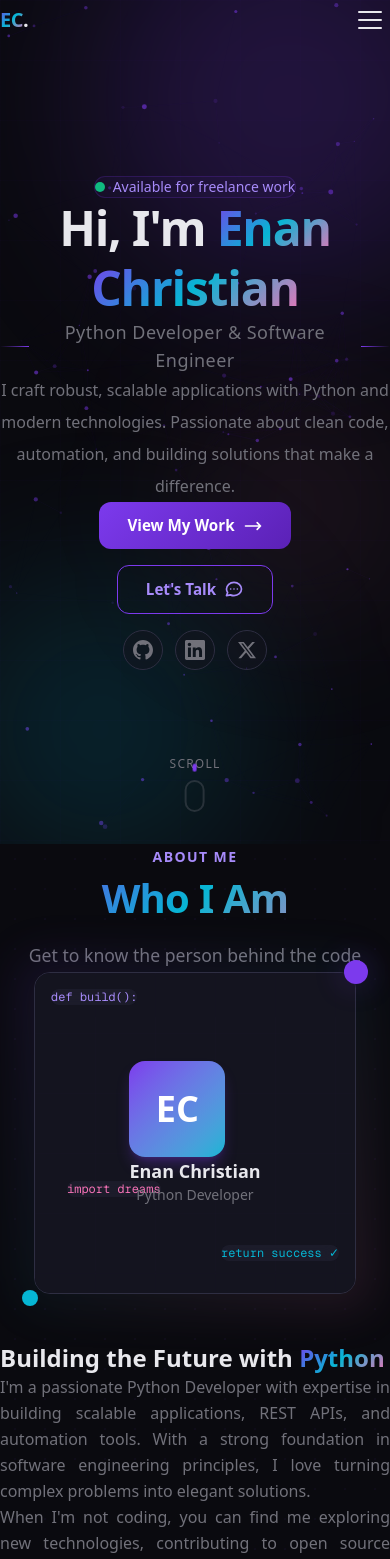
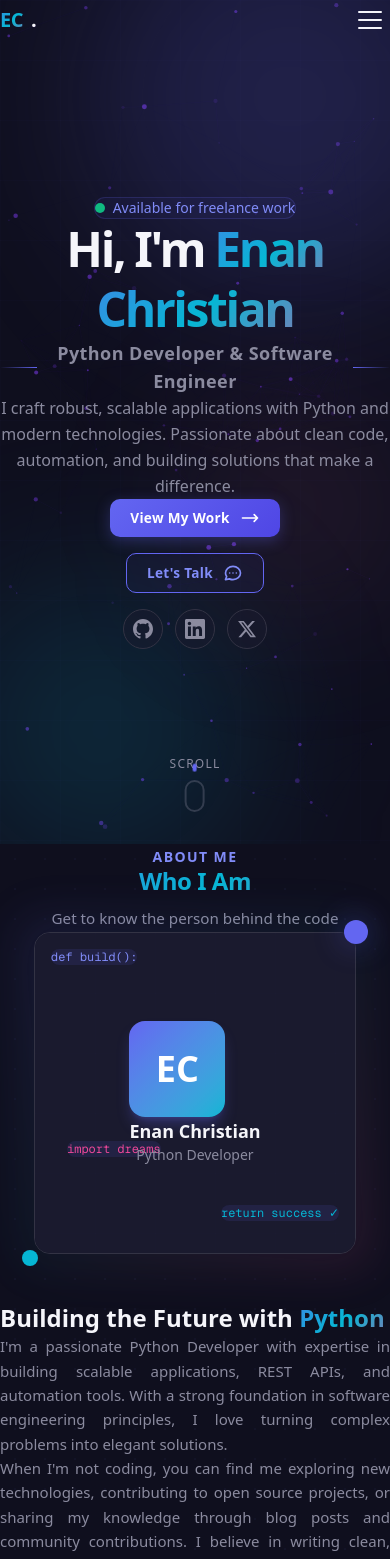
Before and after one commit to ChristianEnan/frontend, a Next.js app: page / in a window 390 px wide. Shown: the top 1559 px of the page. Built offline with nearby package versions, Linux system fonts and the light colour scheme.

Commit message:
feat: Improve layout and styling across components for better responsiveness and visual appeal

```diff
--- a/app/components/About.js
+++ b/app/components/About.js
@@ -40,7 +40,7 @@ export default function About() {
           <span className="mb-3 inline-block text-sm font-semibold tracking-widest uppercase text-primary-light">
             About Me
           </span>
-          <h2 className="section-heading gradient-text">Who I Am</h2>
+          <h2 className="section-heading gradient-text break-words lg:max-w-2xl">Who I Am</h2>
           <p className="section-subheading mx-auto lg:mx-0 lg:max-w-lg">
             Get to know the person behind the code
           </p>
@@ -117,7 +117,7 @@ export default function About() {
                     <p className="text-xs font-medium text-muted">
                       {info.label}
                     </p>
-                    <p className="text-sm font-semibold text-foreground truncate">
+                    <p className="text-sm font-semibold text-foreground break-words whitespace-normal">
                       {info.value}
                     </p>
                   </div>
--- a/app/components/Hero.js
+++ b/app/components/Hero.js
@@ -117,7 +117,7 @@ export default function Hero() {
 
         {/* Name */}
         <h1
-          className="mb-4 text-5xl font-extrabold leading-tight tracking-tight sm:text-6xl md:text-7xl lg:text-8xl"
+          className="mb-6 text-5xl font-extrabold leading-tight tracking-tighter sm:text-6xl md:text-7xl lg:text-8xl xl:text-9xl"
           style={{ animation: "slide-up 0.8s ease forwards 0.2s", opacity: 0 }}
         >
           <span className="text-foreground">Hi, I&apos;m </span>
@@ -128,19 +128,19 @@ export default function Hero() {
 
         {/* Typewriter Role */}
         <div
-          className="mb-6 flex items-center justify-center gap-3"
+          className="mb-8 flex items-center justify-center gap-4"
           style={{ animation: "slide-up 0.8s ease forwards 0.4s", opacity: 0 }}
         >
-          <span className="h-px w-8 bg-gradient-to-r from-transparent to-primary" />
-          <p className="text-lg font-medium tracking-wide text-muted sm:text-xl md:text-2xl">
+          <span className="h-px w-12 bg-gradient-to-r from-transparent to-primary" />
+          <p className="text-lg font-semibold tracking-wide text-muted sm:text-xl md:text-2xl">
             Python Developer & Software Engineer
           </p>
-          <span className="h-px w-8 bg-gradient-to-l from-transparent to-primary" />
+          <span className="h-px w-12 bg-gradient-to-l from-transparent to-primary" />
         </div>
 
         {/* Description */}
         <p
-          className="mx-auto mb-10 max-w-3xl text-base leading-8 text-muted sm:text-lg"
+          className="mx-auto mb-12 max-w-3xl text-base leading-relaxed text-muted sm:text-lg"
           style={{ animation: "slide-up 0.8s ease forwards 0.6s", opacity: 0 }}
         >
           I craft robust, scalable applications with Python and modern
--- a/app/components/Navbar.js
+++ b/app/components/Navbar.js
@@ -39,30 +39,30 @@ export default function Navbar() {
 
   return (
     <nav
-      className={`fixed top-0 left-0 right-0 z-50 transition-all duration-500 ${
+      className={`fixed top-0 left-0 right-0 z-50 transition-all duration-300 ${
         scrolled
-          ? "glass py-3 shadow-lg shadow-black/20"
-          : "bg-transparent py-5"
+          ? "glass py-3 shadow-lg shadow-primary/10"
+          : "py-5"
       }`}
     >
-      <div className="mx-auto flex max-w-7xl items-center justify-between px-6">
+      <div className="mx-auto flex max-w-7xl items-center justify-between px-6 sm:px-8">
         {/* Logo */}
         <a
           href="#home"
-          className="group relative text-xl font-bold tracking-tight"
+          className="group relative flex items-center gap-2 text-xl font-bold tracking-tight"
         >
           <span className="gradient-text">EC</span>
           <span className="text-foreground">.</span>
-          <span className="absolute -bottom-1 left-0 h-0.5 w-0 bg-gradient-to-r from-primary to-secondary transition-all duration-300 group-hover:w-full" />
+          <span className="absolute -bottom-1.5 left-0 h-0.5 w-0 bg-gradient-to-r from-primary via-secondary to-accent transition-all duration-300 group-hover:w-12" />
         </a>
 
         {/* Desktop Links */}
-        <div className="hidden items-center gap-4 md:flex">
+        <div className="hidden items-center gap-8 md:flex">
           {navLinks.map((link) => (
             <a
               key={link.href}
               href={link.href}
-              className={`relative px-3 py-2 text-sm font-medium transition-colors duration-300 ${
+              className={`relative px-1 py-2 text-sm font-medium transition-all duration-300 ${
                 activeSection === link.href.replace("#", "")
                   ? "text-primary-light"
                   : "text-muted hover:text-foreground"
@@ -70,14 +70,14 @@ export default function Navbar() {
             >
               {link.label}
               {activeSection === link.href.replace("#", "") && (
-                <span className="absolute bottom-0 left-1/2 h-0.5 w-5 -translate-x-1/2 rounded-full bg-primary" />
+                <span className="absolute bottom-0 left-0 h-0.5 w-full rounded-full bg-gradient-to-r from-primary to-secondary" />
               )}
             </a>
           ))}
           <a
             href="/resume.pdf"
             target="_blank"
-            className="btn-primary ml-4 !px-5 !py-2 text-sm"
+            className="btn-primary !px-6 !py-2.5 text-sm"
           >
             <span>Resume</span>
           </a>
@@ -109,14 +109,14 @@ export default function Navbar() {
 
       {/* Mobile Menu */}
       <div
-        className={`fixed inset-0 z-40 flex flex-col items-center justify-center gap-8 transition-all duration-500 md:hidden ${
+        className={`fixed inset-0 z-40 flex flex-col items-center justify-center gap-10 transition-all duration-300 md:hidden ${
           mobileOpen
             ? "pointer-events-auto opacity-100"
             : "pointer-events-none opacity-0"
         }`}
         style={{
-          background: "rgba(10, 10, 15, 0.95)",
-          backdropFilter: "blur(20px)",
+          background: "linear-gradient(135deg, rgba(15, 15, 30, 0.98), rgba(26, 26, 46, 0.95))",
+          backdropFilter: "blur(25px)",
         }}
       >
         {navLinks.map((link, i) => (
@@ -124,9 +124,9 @@ export default function Navbar() {
             key={link.href}
             href={link.href}
             onClick={() => setMobileOpen(false)}
-            className="text-2xl font-semibold text-foreground transition-colors hover:text-primary-light"
+            className="text-xl font-semibold text-foreground transition-all duration-300 hover:text-primary-light"
             style={{
-              transitionDelay: mobileOpen ? `${i * 80}ms` : "0ms",
+              transitionDelay: mobileOpen ? `${i * 60}ms` : "0ms",
               transform: mobileOpen ? "translateY(0)" : "translateY(20px)",
               opacity: mobileOpen ? 1 : 0,
               transition: "all 0.4s cubic-bezier(0.4, 0, 0.2, 1)",
@@ -138,8 +138,14 @@ export default function Navbar() {
         <a
           href="/resume.pdf"
           target="_blank"
-          className="btn-primary mt-4"
+          className="btn-primary mt-6"
           onClick={() => setMobileOpen(false)}
+          style={{
+            transitionDelay: mobileOpen ? `${navLinks.length * 60}ms` : "0ms",
+            transform: mobileOpen ? "scale(1)" : "scale(0.9)",
+            opacity: mobileOpen ? 1 : 0,
+            transition: "all 0.4s cubic-bezier(0.4, 0, 0.2, 1)",
+          }}
         >
           <span>Download Resume</span>
         </a>
--- a/app/globals.css
+++ b/app/globals.css
@@ -1,22 +1,23 @@
 @import "tailwindcss";
 
-/* ===== Design Tokens (Tailwind v4 @theme) ===== */
+/* ===== Modern Design Tokens (Tailwind v4 @theme) ===== */
 @theme inline {
-  --color-background: #0a0a0f;
-  --color-foreground: #e8e8ed;
-  --color-primary: #7c3aed;
-  --color-primary-light: #a78bfa;
-  --color-primary-dark: #5b21b6;
+  --color-background: #0f0f1e;
+  --color-foreground: #f5f5fa;
+  --color-primary: #6366f1;
+  --color-primary-light: #818cf8;
+  --color-primary-dark: #4f46e5;
   --color-secondary: #06b6d4;
   --color-secondary-light: #22d3ee;
-  --color-accent: #f472b6;
-  --color-surface: #14141f;
-  --color-surface-light: #1e1e2e;
-  --color-surface-lighter: #2a2a3e;
-  --color-border: #2e2e42;
-  --color-muted: #71717a;
+  --color-accent: #ec4899;
+  --color-surface: #1a1a2e;
+  --color-surface-light: #25254a;
+  --color-surface-lighter: #2d2d4a;
+  --color-border: #333344;
+  --color-muted: #8b8b9f;
   --color-success: #10b981;
   --color-error: #ef4444;
+  --color-warning: #f59e0b;
   --font-sans: var(--font-geist-sans);
   --font-mono: var(--font-geist-mono);
 }
@@ -38,23 +39,25 @@ body {
   color: var(--color-foreground);
   font-family: var(--font-sans), system-ui, -apple-system, sans-serif;
   overflow-x: hidden;
+  font-size: 16px;
+  line-height: 1.6;
 }
 
 ::selection {
-  background: rgba(124, 58, 237, 0.4);
-  color: #fff;
+  background: rgba(99, 102, 241, 0.3);
+  color: var(--color-foreground);
 }
 
 /* Custom scrollbar */
 ::-webkit-scrollbar {
-  width: 8px;
+  width: 10px;
 }
 ::-webkit-scrollbar-track {
   background: var(--color-background);
 }
 ::-webkit-scrollbar-thumb {
   background: var(--color-primary);
-  border-radius: 4px;
+  border-radius: 5px;
 }
 ::-webkit-scrollbar-thumb:hover {
   background: var(--color-primary-light);
@@ -72,27 +75,29 @@ body {
   background: rgba(30, 30, 46, 0.5);
   backdrop-filter: blur(12px);
   -webkit-backdrop-filter: blur(12px);
-  border: 1px solid rgba(124, 58, 237, 0.1);
-  border-radius: 16px;
+  border: 1px solid rgba(99, 102, 241, 0.15);
+  border-radius: 12px;
   transition: all 0.4s cubic-bezier(0.4, 0, 0.2, 1);
 }
 
 .glass-card:hover {
-  border-color: rgba(124, 58, 237, 0.3);
+  border-color: rgba(99, 102, 241, 0.3);
   transform: translateY(-4px);
-  box-shadow: 0 20px 40px rgba(124, 58, 237, 0.15);
+  box-shadow: 0 20px 40px rgba(99, 102, 241, 0.15);
 }
 
 /* ===== Gradient Utilities ===== */
 .gradient-text {
-  background: linear-gradient(135deg, #7c3aed, #06b6d4, #f472b6);
+  background: linear-gradient(135deg, #6366f1, #06b6d4, #ec4899);
   -webkit-background-clip: text;
   -webkit-text-fill-color: transparent;
   background-clip: text;
+  background-size: 200% 200%;
+  animation: gradient-shift 6s ease infinite;
 }
 
 .gradient-text-hover {
-  background: linear-gradient(135deg, #a78bfa, #22d3ee, #f9a8d4);
+  background: linear-gradient(135deg, #818cf8, #22d3ee, #f472b6);
   -webkit-background-clip: text;
   -webkit-text-fill-color: transparent;
   background-clip: text;
@@ -100,7 +105,7 @@ body {
 
 .gradient-border {
   position: relative;
-  border-radius: 16px;
+  border-radius: 12px;
 }
 
 .gradient-border::before {
@@ -108,58 +113,62 @@ body {
   position: absolute;
   inset: -1px;
   border-radius: inherit;
-  background: linear-gradient(135deg, #7c3aed, #06b6d4, #f472b6);
+  background: linear-gradient(135deg, #6366f1, #06b6d4, #ec4899);
   z-index: -1;
   opacity: 0;
   transition: opacity 0.4s ease;
 }
 
 .gradient-border:hover::before {
-  opacity: 1;
+  opacity: 0.3;
 }
 
 .gradient-bg {
-  background: linear-gradient(135deg, rgba(124, 58, 237, 0.1), rgba(6, 182, 212, 0.1));
+  background: linear-gradient(135deg, rgba(99, 102, 241, 0.05), rgba(6, 182, 212, 0.05));
 }
 
 /* ===== Buttons ===== */
 .btn-primary {
   display: inline-flex;
   align-items: center;
-  gap: 8px;
-  padding: 12px 28px;
-  background: linear-gradient(135deg, #7c3aed, #5b21b6);
+  gap: 10px;
+  padding: 12px 32px;
+  background: linear-gradient(135deg, #6366f1, #4f46e5);
   color: white;
   border: none;
-  border-radius: 12px;
+  border-radius: 10px;
   font-weight: 600;
   font-size: 0.95rem;
+  letter-spacing: 0.3px;
   cursor: pointer;
   transition: all 0.3s cubic-bezier(0.4, 0, 0.2, 1);
   text-decoration: none;
   position: relative;
   overflow: hidden;
+  box-shadow: 0 4px 15px rgba(99, 102, 241, 0.3);
 }
 
 .btn-primary::before {
   content: "";
   position: absolute;
   inset: 0;
-  background: linear-gradient(135deg, #a78bfa, #7c3aed);
+  background: linear-gradient(135deg, #818cf8, #6366f1);
   opacity: 0;
   transition: opacity 0.3s ease;
+  z-index: 0;
 }
 
 .btn-primary:hover {
   transform: translateY(-2px);
-  box-shadow: 0 10px 30px rgba(124, 58, 237, 0.4);
+  box-shadow: 0 8px 25px rgba(99, 102, 241, 0.4);
 }
 
 .btn-primary:hover::before {
   opacity: 1;
 }
 
-.btn-primary span {
+.btn-primary span,
+.btn-primary svg {
   position: relative;
   z-index: 1;
 }
@@ -167,39 +176,48 @@ body {
 .btn-outline {
   display: inline-flex;
   align-items: center;
-  gap: 8px;
-  padding: 12px 28px;
-  background: transparent;
+  gap: 10px;
+  padding: 12px 32px;
+  background: rgba(99, 102, 241, 0.05);
   color: var(--color-primary-light);
   border: 1.5px solid var(--color-primary);
-  border-radius: 12px;
+  border-radius: 10px;
   font-weight: 600;
   font-size: 0.95rem;
+  letter-spacing: 0.3px;
   cursor: pointer;
   transition: all 0.3s cubic-bezier(0.4, 0, 0.2, 1);
   text-decoration: none;
 }
 
 .btn-outline:hover {
-  background: rgba(124, 58, 237, 0.1);
+  background: rgba(99, 102, 241, 0.1);
   border-color: var(--color-primary-light);
   transform: translateY(-2px);
-  box-shadow: 0 10px 30px rgba(124, 58, 237, 0.2);
+  box-shadow: 0 8px 25px rgba(99, 102, 241, 0.2);
+  color: var(--color-foreground);
 }
 
 /* ===== Section Styles ===== */
 .section-heading {
-  font-size: 2.5rem;
+  font-size: 2.8rem;
   font-weight: 800;
-  letter-spacing: -0.02em;
-  margin-bottom: 0.5rem;
+  letter-spacing: -0.03em;
+  margin-bottom: 0.75rem;
+  line-height: 1.1;
+}
+
+@media (max-width: 768px) {
+  .section-heading {
+    font-size: 2rem;
+  }
 }
 
 .section-subheading {
-  font-size: 1.1rem;
+  font-size: 1.05rem;
   color: var(--color-muted);
   max-width: 720px;
-  line-height: 1.8;
+  line-height: 1.7;
   margin-top: 0.75rem;
   text-wrap: balance;
 }
@@ -211,8 +229,8 @@ body {
 }
 
 @keyframes pulse-glow {
-  0%, 100% { box-shadow: 0 0 20px rgba(124, 58, 237, 0.2); }
-  50% { box-shadow: 0 0 40px rgba(124, 58, 237, 0.4); }
+  0%, 100% { box-shadow: 0 0 20px rgba(99, 102, 241, 0.3); }
+  50% { box-shadow: 0 0 40px rgba(99, 102, 241, 0.5); }
 }
 
 @keyframes gradient-shift {
@@ -330,19 +348,19 @@ body {
 /* ===== Background Effects ===== */
 .bg-grid {
   background-image:
-    linear-gradient(rgba(124, 58, 237, 0.05) 1px, transparent 1px),
-    linear-gradient(90deg, rgba(124, 58, 237, 0.05) 1px, transparent 1px);
+    linear-gradient(rgba(99, 102, 241, 0.05) 1px, transparent 1px),
+    linear-gradient(90deg, rgba(99, 102, 241, 0.05) 1px, transparent 1px);
   background-size: 60px 60px;
 }
 
 .bg-dots {
-  background-image: radial-gradient(rgba(124, 58, 237, 0.15) 1px, transparent 1px);
+  background-image: radial-gradient(rgba(99, 102, 241, 0.15) 1px, transparent 1px);
   background-size: 30px 30px;
 }
 
 /* ===== Glow Effects ===== */
 .glow-purple {
-  box-shadow: 0 0 30px rgba(124, 58, 237, 0.3);
+  box-shadow: 0 0 30px rgba(99, 102, 241, 0.4);
 }
 
 .glow-cyan {
@@ -360,7 +378,7 @@ body {
 .skill-bar-fill {
   height: 100%;
   border-radius: 3px;
-  background: linear-gradient(90deg, #7c3aed, #06b6d4);
+  background: linear-gradient(90deg, #6366f1, #06b6d4);
   transition: width 1.5s cubic-bezier(0.4, 0, 0.2, 1);
 }
 
@@ -447,7 +465,7 @@ body {
 .hero-orb-1 {
   width: 400px;
   height: 400px;
-  background: rgba(124, 58, 237, 0.2);
+  background: rgba(99, 102, 241, 0.2);
   top: -100px;
   right: -100px;
   animation: float 8s ease-in-out infinite;
@@ -484,3 +502,67 @@ body {
 .animate-marquee {
   animation: marquee 30s linear infinite;
 }
+
+/* ===== Responsive Improvements ===== */
+@media (max-width: 768px) {
+  html {
+    scroll-padding-top: 60px;
+  }
+
+  .btn-primary, .btn-outline {
+    padding: 10px 24px;
+    font-size: 0.9rem;
+  }
+
+  .section-heading {
+    font-size: 1.75rem;
+  }
+
+  .section-subheading {
+    font-size: 0.95rem;
+  }
+
+  .glow-purple, .glow-cyan {
+    box-shadow: 0 0 20px rgba(99, 102, 241, 0.2);
+  }
+}
+
+@media (max-width: 480px) {
+  body {
+    font-size: 15px;
+  }
+
+  .section-heading {
+    font-size: 1.5rem;
+    letter-spacing: -0.02em;
+  }
+
+  .btn-primary, .btn-outline {
+    padding: 8px 20px;
+    font-size: 0.85rem;
+  }
+
+  .skill-bar {
+    height: 4px;
+  }
+
+  .form-input {
+    padding: 12px 16px;
+    font-size: 0.9rem;
+  }
+}
+
+/* ===== Focus States (Accessibility) ===== */
+.btn-primary:focus,
+.btn-outline:focus,
+.form-input:focus {
+  outline: 2px solid var(--color-primary);
+  outline-offset: 2px;
+}
+
+/* ===== Smooth Scrolling Enhancement ===== */
+@media (prefers-reduced-motion: no-preference) {
+  * {
+    scroll-behavior: smooth;
+  }
+}
```
